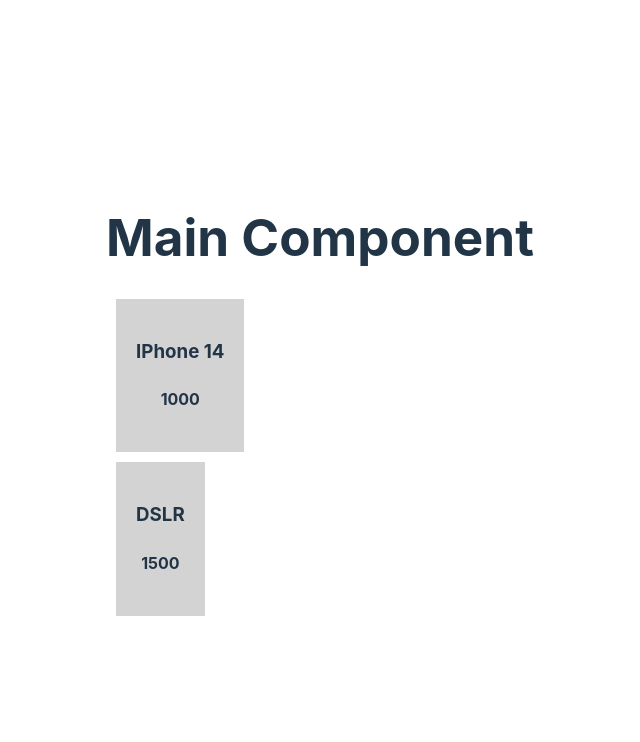
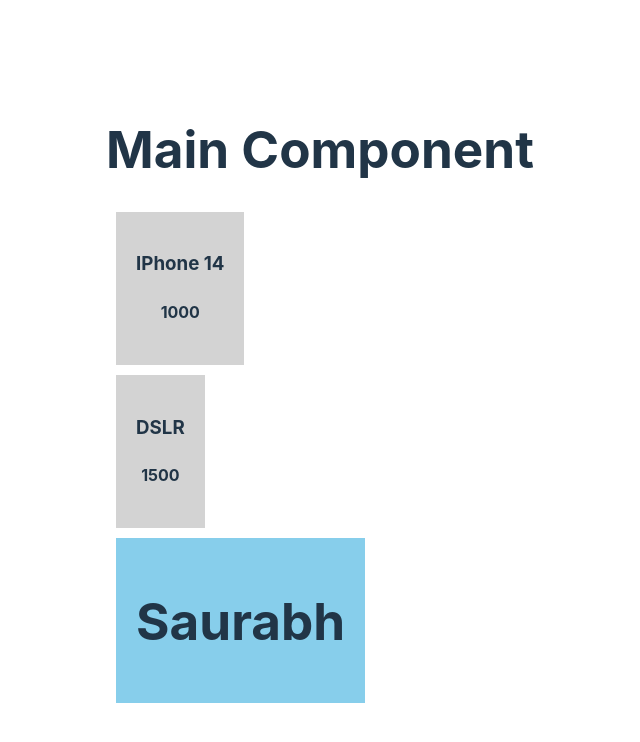
Before and after one commit to ggrossvi/product-react-demo, a React (Vite) app: page / in a window 1280 px wide. Shown: the top 742 px of the page, without its empty margins (320-960 px from the left). Built offline with nearby package versions, Linux system fonts and the light colour scheme.

Commit message:
add user css

```diff
--- a/src/App.css
+++ b/src/App.css
@@ -11,3 +11,10 @@
   background-color: lightgray;
   margin: 10px;
 }
+
+.user {
+  width: fit-content;
+  padding: 20px;
+  background-color: skyblue;
+  margin: 10px;
+}
--- a/src/App.jsx
+++ b/src/App.jsx
@@ -1,5 +1,6 @@
 import './App.css'
 import Product from './Product'
+import User from './User'
 //import User from './User'
 
 function App() {
@@ -11,6 +12,7 @@ function App() {
       <h1>Main Component</h1>
       <Product name = "IPhone 14" price = {1000} />
       <Product name = "DSLR" price = {1500} />
+      <User />
 
     </>
   )
--- a/src/User.jsx
+++ b/src/User.jsx
@@ -1,4 +1,3 @@
-import './User.css'
 import React from 'react'
 
 function User()
```
